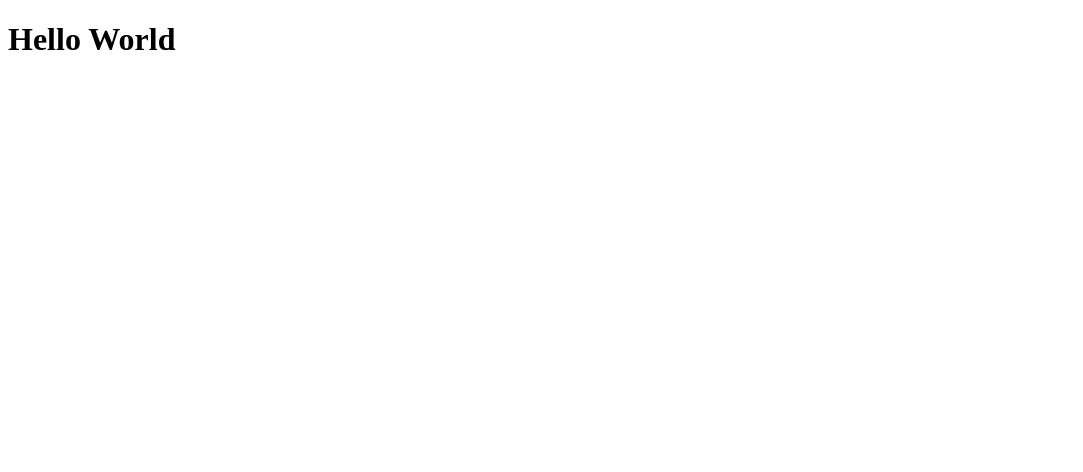
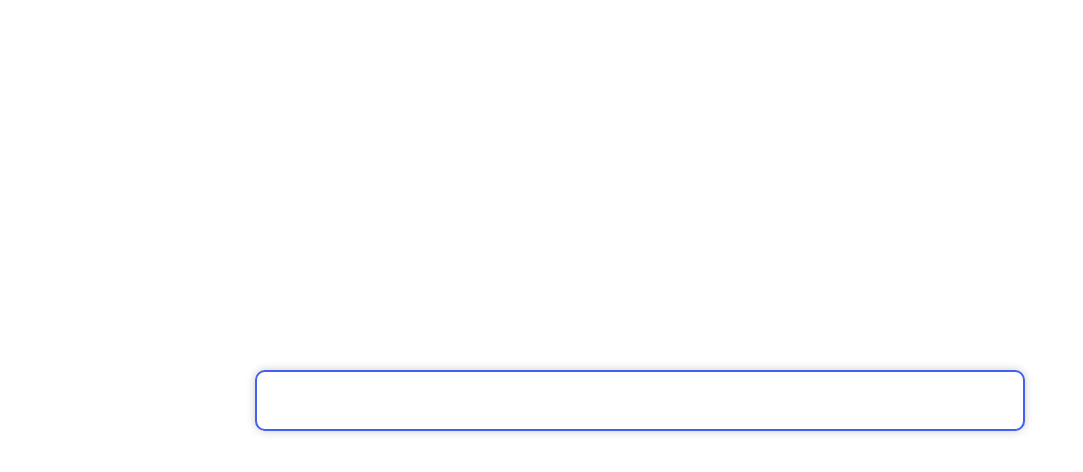
Before and after one commit to TarunTheo13/weather_app_next, a Next.js app: page / in a window 1280 px wide. Shown: the top 472 px of the page, without its empty margins (0-1083 px from the left). Built offline with nearby package versions, Linux system fonts and the light colour scheme.

Commit message:
adding search bar

```diff
--- /dev/null
+++ b/components/SearchBox.js
@@ -0,0 +1,44 @@
+import React from 'react';
+import cities from "../lib/city.list.json";
+
+export default function SearchBox() {
+  const [query, setQuery] = React.useState("");
+  const [results, setResults] = React.useState([]);
+
+  const onChange = (e) => {
+    const { value } = e.target;
+    setQuery(value);
+
+    let matchingCities = [];
+    if (value.length > 3) {
+      for (let city of cities) {
+        if (matchingCities.length >= 5) {
+          break;
+        }
+
+        const match = city.name.toLowerCase().startWith(value.toLowerCase());
+
+        if (match) {
+          matchingCities.push(city);
+        }
+      }
+    }
+    return setResults(matchingCities);
+  };
+
+  return (
+    <div className="search">
+      <input type="text" value={query} onChange={onChange} />
+
+      {query.length > 3 && (
+        <ul>
+          {results.length > 0 ? (
+            <li>result</li>
+          ) : (
+            <li className="search__no-results">No results found</li>
+          )}
+        </ul>
+      )}
+    </div>
+  )
+}
--- a/pages/_app.js
+++ b/pages/_app.js
@@ -1,3 +1,5 @@
+import '../styles/main.scss'
+
 function MyApp({ Component, pageProps }) {
   return <Component {...pageProps} />
 }
--- a/pages/index.js
+++ b/pages/index.js
@@ -1,9 +1,18 @@
-import Head from 'next/head'
+import Head from 'next/head';
+import SearchBox from "../components/SearchBox";
 
 export default function Home() {
   return (
     <div>
-      <h1>Hello World</h1>
+      <Head>
+        <title>Weather App - Next</title>
+      </Head>
+
+      <div className="home">
+        <div className="container">
+          <SearchBox />
+        </div>
+      </div>
     </div>
   );
 }
```
